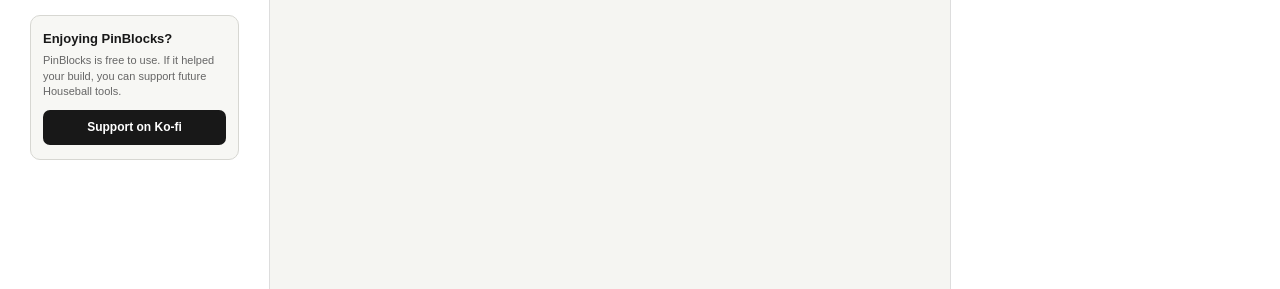
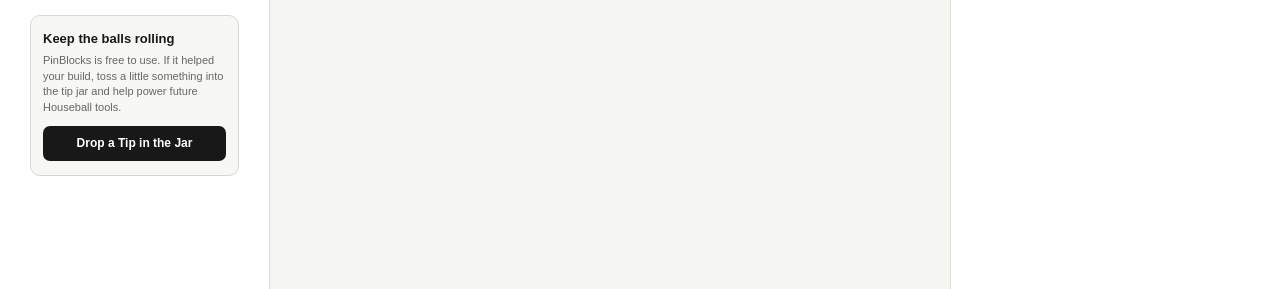
Before and after one commit to Ntaseris/PinBlocks, a website: page index.html in a window 1280 px wide. Shown: the part 535-824 px from the top of the page. Drawn offline with Linux system fonts and the light colour scheme.

Commit message:
Make support card pinball themed

```diff
--- a/index.html
+++ b/index.html
@@ -34,7 +34,7 @@
 <button id="navRules" onclick="view('rules')">3 · Build Rules<small>WHEN something happens → DO something</small></button>
 <button id="navTest" onclick="view('test')">4 · Test<small>Test without running MPF</small></button>
 <button id="navExport" onclick="view('export')">5 · Install in MPF<small>Review and download</small></button>
-</div><button id="navReference" class="sidebarHelpButton" onclick="view('reference')">? MPF Help & Terms</button></div></div><div class="sidebarBrand"><img src="assets/houseball-logo.png" alt="Houseball Amusements"><div>Built for homebrew pinball builders.</div><div class="supportCard"><b>Enjoying PinBlocks?</b><span>PinBlocks is free to use. If it helped your build, you can support future Houseball tools.</span><a href="https://ko-fi.com/nicktaseris" target="_blank" rel="noopener noreferrer">Support on Ko-fi</a></div></div></aside>
+</div><button id="navReference" class="sidebarHelpButton" onclick="view('reference')">? MPF Help & Terms</button></div></div><div class="sidebarBrand"><img src="assets/houseball-logo.png" alt="Houseball Amusements"><div>Built for homebrew pinball builders.</div><div class="supportCard"><b>Keep the balls rolling</b><span>PinBlocks is free to use. If it helped your build, toss a little something into the tip jar and help power future Houseball tools.</span><a href="https://ko-fi.com/nicktaseris" target="_blank" rel="noopener noreferrer">Drop a Tip in the Jar</a></div></div></aside>
 
 <main><div id="empty" class="empty"><h2>Open an MPF project</h2><p>PinBlocks uses your real switches, modes and components without changing the project.</p><p><b>Built by Houseball Amusements for the homebrew pinball community.</b> Use PinBlocks to learn MPF concepts and turn gameplay ideas into mode configuration.</p><p class="small">PinBlocks currently builds modes inside an existing MPF project rather than creating a machine project from scratch.</p></div>
 <div id="work" class="workspace" style="display:none">
```
